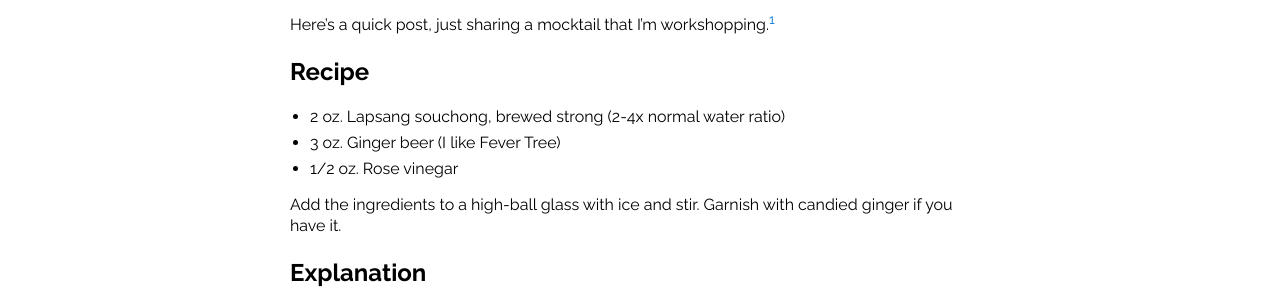
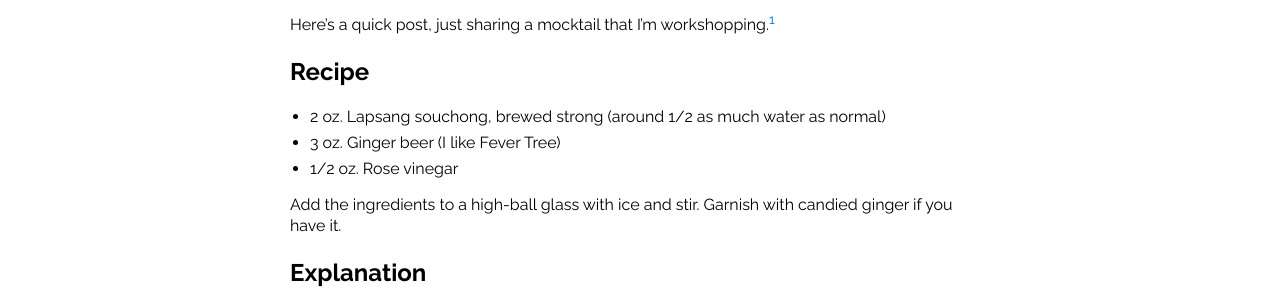
Before and after one commit to hgoldstein95/hgoldstein95.github.io, a Jekyll site: the page built from _posts/2024-09-16-mocktail.md, in a window 1280 px wide. Shown: the part 207-507 px from the top of the page. Built offline with Jekyll 4.4.1, drawn with Linux system fonts in a browser that asks for light colours.

Commit message:
Edit mocktail

```diff
--- a/_posts/2024-09-16-mocktail.md
+++ b/_posts/2024-09-16-mocktail.md
@@ -8,7 +8,7 @@ Here's a quick post, just sharing a mocktail that I'm workshopping.[^1]
 
 ## Recipe
 
-- 2 oz. Lapsang souchong, brewed strong (2-4x normal water ratio)
+- 2 oz. Lapsang souchong, brewed strong (around 1/2 as much water as normal)
 - 3 oz. Ginger beer (I like Fever Tree)
 - 1/2 oz. Rose vinegar
 
```
